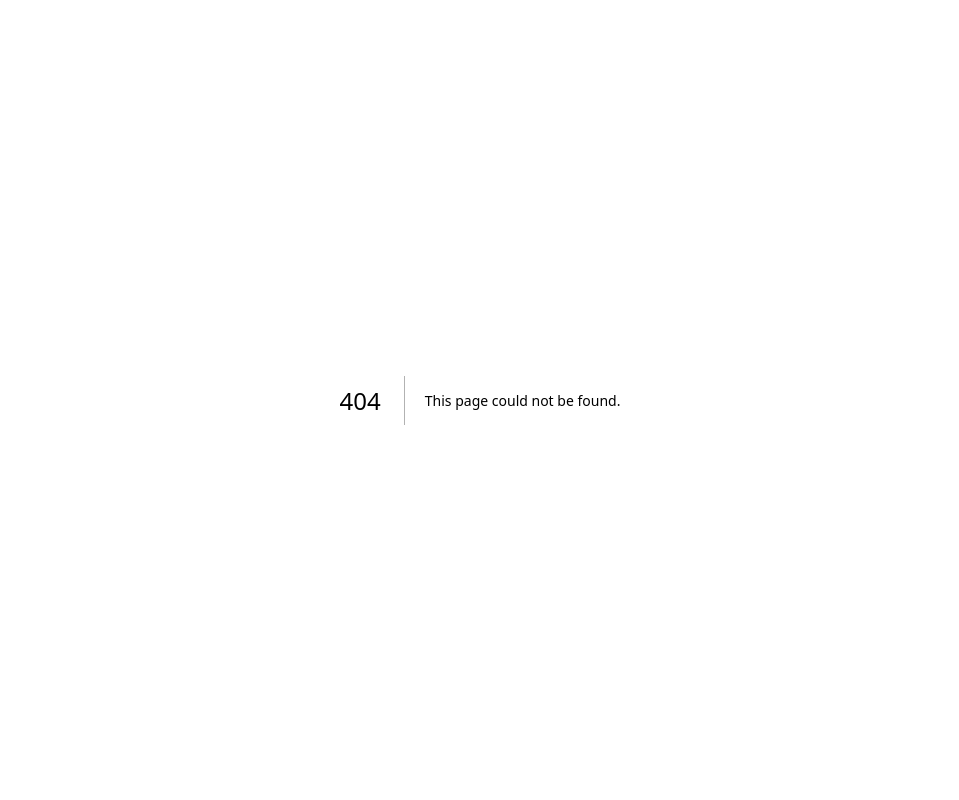
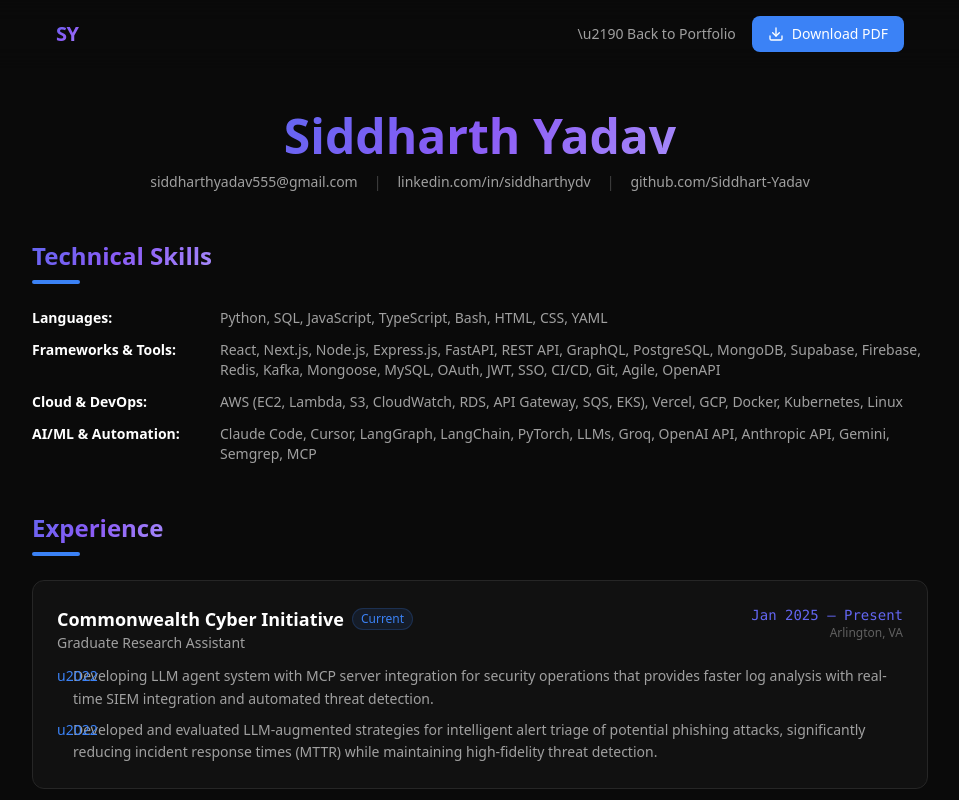
Before and after one commit to Siddhart-Yadav/Siddharth-portfolio, a Next.js app: page /resume in a window 1280 px wide. Before the commit this address had no page. Shown: the top 800 px of the page, without its empty margins (160-1119 px from the left). Built offline with nearby package versions, Linux system fonts and the light colour scheme.

Commit message:
Create ResumePage component with metadata
Add a new resume page with metadata and content.

```diff
--- /dev/null
+++ b/app/resume/page.tsx
@@ -0,0 +1,16 @@
+import type { Metadata } from "next";
+import ResumeContent from "@/components/ResumeContent";
+
+export const metadata: Metadata = {
+  title: "Resume | Siddharth Yadav",
+  description:
+    "Siddharth Yadav's resume — Software Engineer with experience in AI/ML, cloud infrastructure, and full-stack development.",
+};
+
+export default function ResumePage() {
+  return (
+    <main className="min-h-screen bg-[#0a0a0a]">
+      <ResumeContent />
+    </main>
+  );
+}
```
